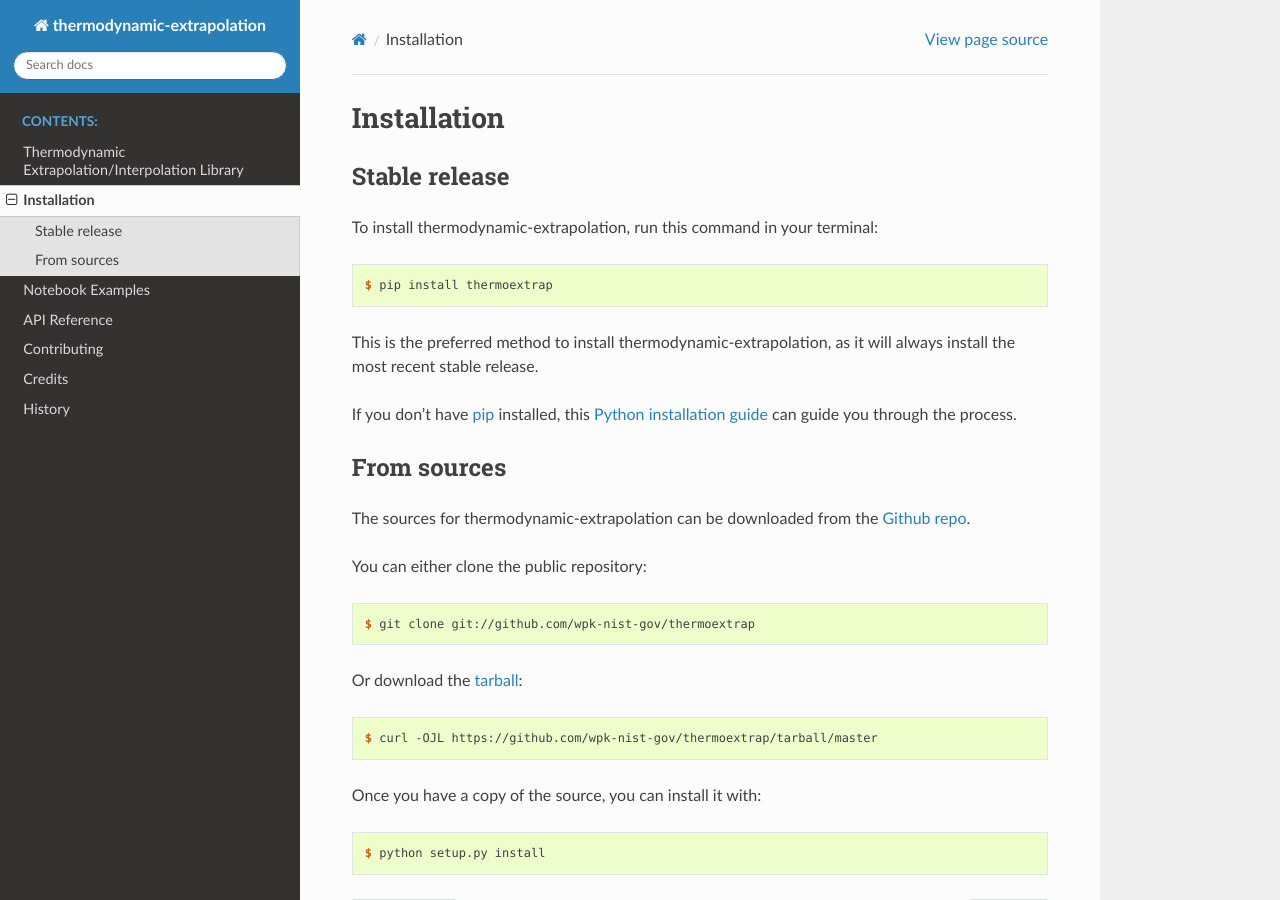
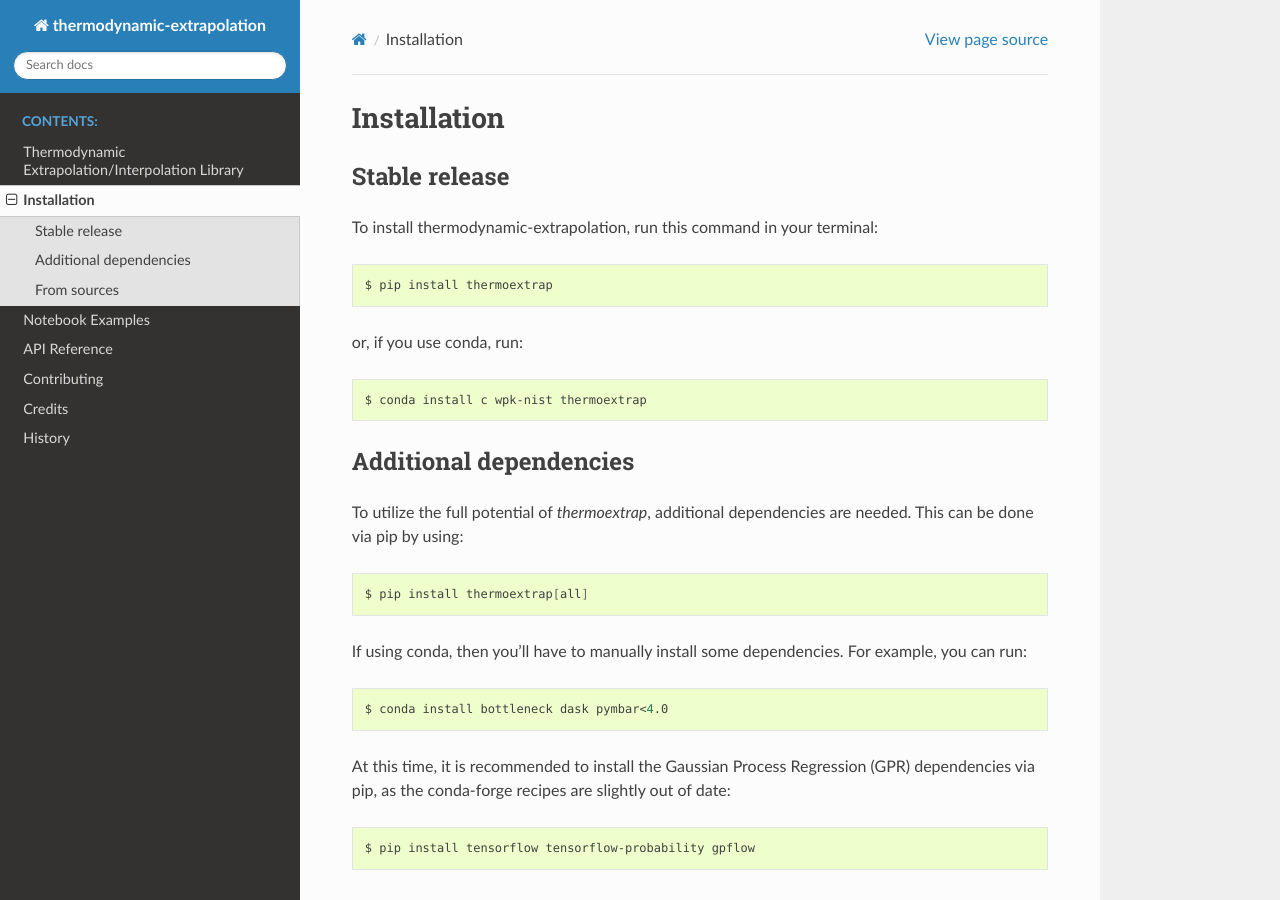
Before and after one commit to usnistgov/thermoextrap, a Sphinx documentation site: the page built from docs/installation.rst, in a window 1280 px wide and 900 px high. Built offline with Sphinx 7.4.7 and the Read the Docs theme 2.0.0, drawn with Linux system fonts in a browser that asks for light colours; pages that are not in the unit, such as notebooks, are missing from menus; the version number could not be read and is left out.

```diff
--- a/docs/installation.rst
+++ b/docs/installation.rst
@@ -8,19 +8,29 @@ Installation
 Stable release
 --------------
 
-To install thermodynamic-extrapolation, run this command in your terminal:
+To install thermodynamic-extrapolation, run this command in your terminal::
 
-.. code-block:: console
+  $ pip install thermoextrap
 
-    $ pip install thermoextrap
+or, if you use conda, run::
 
-This is the preferred method to install thermodynamic-extrapolation, as it will always install the most recent stable release.
+  $ conda install c wpk-nist thermoextrap
 
-If you don't have `pip`_ installed, this `Python installation guide`_ can guide
-you through the process.
 
-.. _pip: https://pip.pypa.io
-.. _Python installation guide: http://docs.python-guide.org/en/latest/starting/installation/
+Additional dependencies
+-----------------------
+
+To utilize the full potential of `thermoextrap`, additional dependencies are needed.  This can be done via pip by using::
+
+  $ pip install thermoextrap[all]
+
+If using conda, then you'll have to manually install some dependencies.  For example, you can run::
+
+  $ conda install bottleneck dask pymbar<4.0
+
+At this time, it is recommended to install the Gaussian Process Regression (GPR) dependencies via pip, as the conda-forge recipes are slightly out of date::
+
+  $ pip install tensorflow tensorflow-probability gpflow
 
 
 From sources
```
Also changed, not shown: docs/api.rst (+35 -0 lines), setup.cfg (+5 -3 lines), 4 other files.
